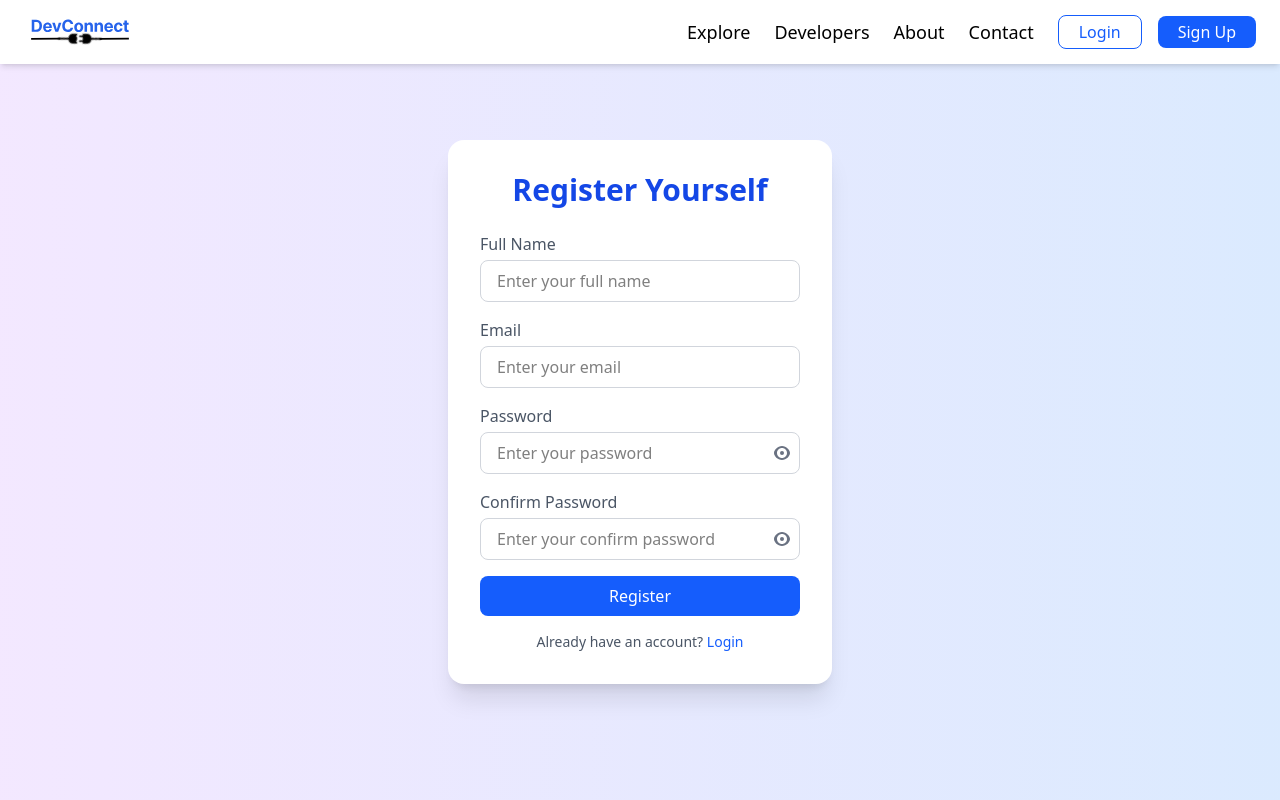
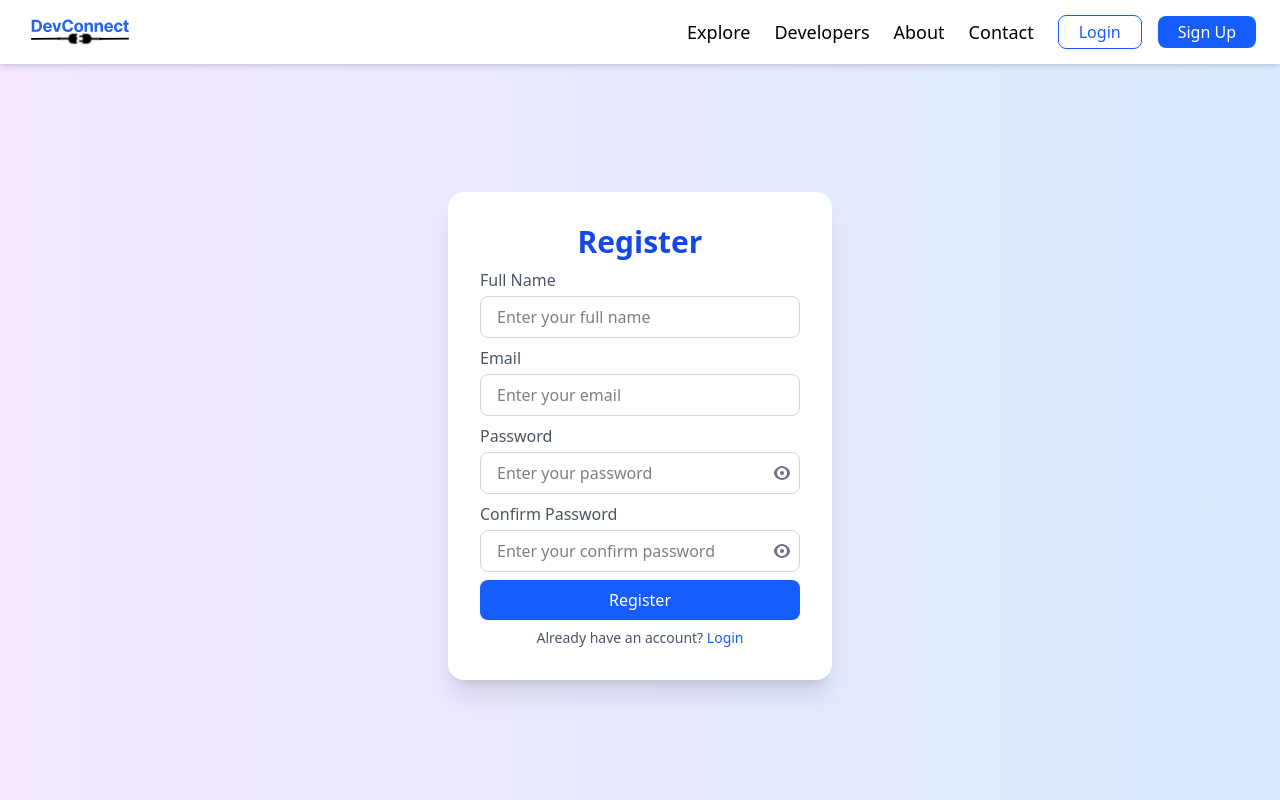
Before and after one commit to Qaiem/Developers-Connect, a React (Vite) app in the folder client/: page /signup in a window 1280 px wide. Shown: the top 800 px of the page. Built offline with nearby package versions, Linux system fonts and the light colour scheme.

Commit message:
Validation Working Successfully improve tailwind classes

```diff
--- a/client/components/auth/Register.jsx
+++ b/client/components/auth/Register.jsx
@@ -104,7 +104,7 @@
 //   </div>
 // );
 
-// // ✅ PasswordField Component
+// // PasswordField Component
 // const PasswordField = ({ label, value, setValue, show, toggleShow }) => (
 //   <div>
 //     <label className="block text-gray-600 font-medium mb-1">{label}</label>
@@ -182,9 +182,10 @@ const Register = () => {
       setPassword("");
       setPassword2("");
     } catch (err) {
-      if (err.response && err.response.data.errors) {
-        setError(err.response.data.errors);
-      } else {
+      if (err.response && err.response.data) {
+        setError(err.response.data.errors || err.response.data);
+      }
+       else {
         setError({ general: "An unexpected error occurred." });
       }
     }
@@ -193,18 +194,18 @@ const Register = () => {
   return (
     <div className="flex justify-center items-center min-h-screen bg-gradient-to-r from-purple-100 to-blue-100 p-4 mt-1">
       <div className="bg-white p-8 rounded-2xl shadow-xl w-full max-w-sm">
-        <h1 className="text-3xl font-bold text-center text-blue-700 mb-6">
-          Register Yourself
+        <h1 className="text-3xl font-bold text-center text-blue-700 mb-2">
+          Register
         </h1>
 
         {message && (
-          <p className="text-green-600 text-center mb-3">{message}</p>
+          <p className="text-green-600 text-center mb-2">{message}</p>
         )}
         {error.general && (
-          <p className="text-red-600 text-center mb-3">{error.general}</p>
+          <p className="text-red-600 text-center mb-2">{error.general}</p>
         )}
 
-        <form className="space-y-4" onSubmit={handleRegister}>
+        <form noValidate className="space-y-2" onSubmit={handleRegister}>
           <InputField
             label="Full Name"
             type="text"
@@ -248,7 +249,7 @@ const Register = () => {
 
         <Link
           to="/login"
-          className="text-center text-sm text-gray-600 mt-4 block"
+          className="text-center text-sm text-gray-600 mt-2 block"
         >
           Already have an account?{" "}
           <span className="text-blue-600 hover:underline">Login</span>
--- a/client/src/App.jsx
+++ b/client/src/App.jsx
@@ -11,7 +11,7 @@ function App() {
     <div className="min-h-screen">
       <Navbar />
       {/* Content with top padding to account for the fixed navbar */}
-      <div className="container mx-auto pt-2"> {/* Added padding top to avoid overlap */}
+      <div className="container mx-auto pt-8"> {/* Added padding top to avoid overlap */}
         <Routes>
           <Route path="/" element={<Hero />} />
           <Route path="/login" element={<Login />} />
```
